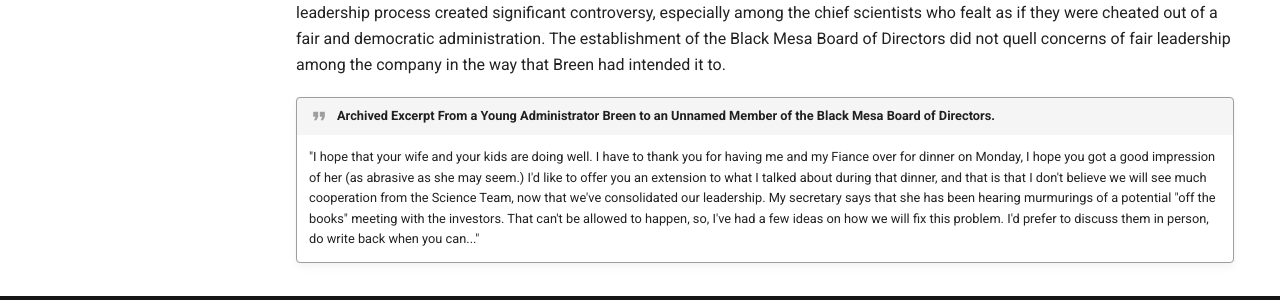
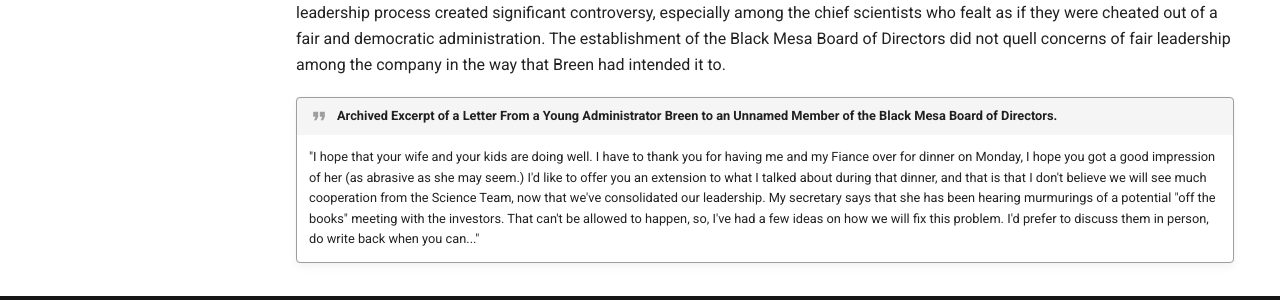
Before and after one commit to Project-Ordinance/website-wiki, an MkDocs documentation site: the page built from docs/lore/events.md, in a window 1280 px wide. Shown: the part 539-839 px from the top of the page. Built offline with MkDocs 1.6.1 and Material for MkDocs 9.7.7, drawn with Linux system fonts in a browser that asks for light colours.

Commit message:
Update events.md

```diff
--- a/docs/lore/events.md
+++ b/docs/lore/events.md
@@ -6,5 +6,5 @@
 
  In 1955, Black Mesa came under the administration of a young genius named Wallace Breen, who had been appointed by the leadership commitee which managed the company affairs since it's founding. Immediately upon his appointment, the Black Mesa Leadership Commitee was dismantled and reformed in to a more cohesive board of directors, rather than being a loose group of investors, scientists, and departmental representatives. This decision to leave the investors and other prominent figures ouf of the leadership process created significant controversy, especially among the chief scientists who fealt as if they were cheated out of a fair and democratic administration. The establishment of the Black Mesa Board of Directors did not quell concerns of fair leadership among the company in the way that Breen had intended it to.
 
-!!! quote "Archived Excerpt From a Young Administrator Breen to an Unnamed Member of the Black Mesa Board of Directors."
+!!! quote "Archived Excerpt of a Letter From a Young Administrator Breen to an Unnamed Member of the Black Mesa Board of Directors."
     "I hope that your wife and your kids are doing well. I have to thank you for having me and my Fiance over for dinner on Monday, I hope you got a good impression of her (as abrasive as she may seem.) I'd like to offer you an extension to what I talked about during that dinner, and that is that I don't believe we will see much cooperation from the Science Team, now that we've consolidated our leadership. My secretary says that she has been hearing murmurings of a potential "off the books" meeting with the investors. That can't be allowed to happen, so, I've had a few ideas on how we will fix this problem. I'd prefer to discuss them in person, do write back when you can..."
```
